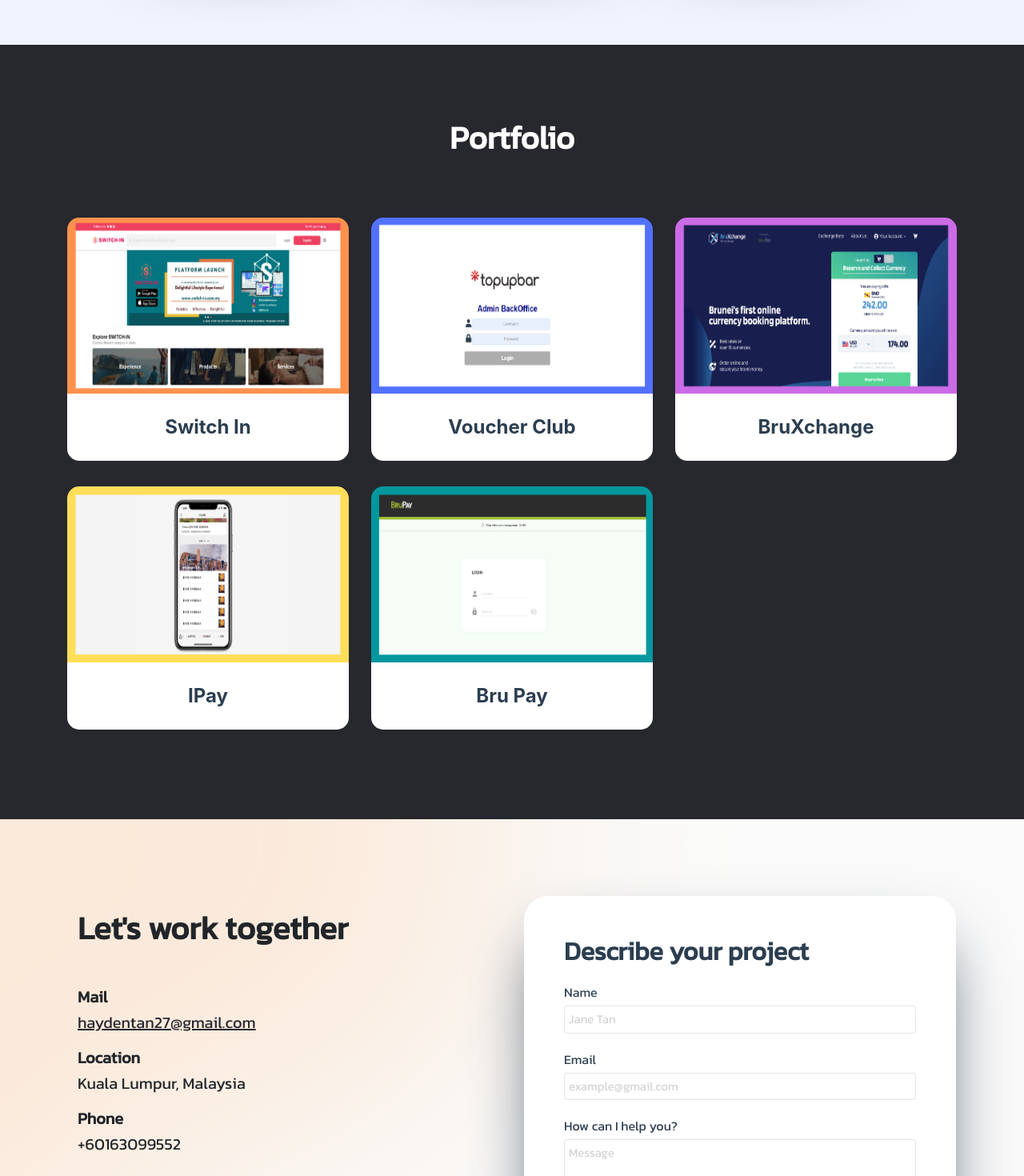
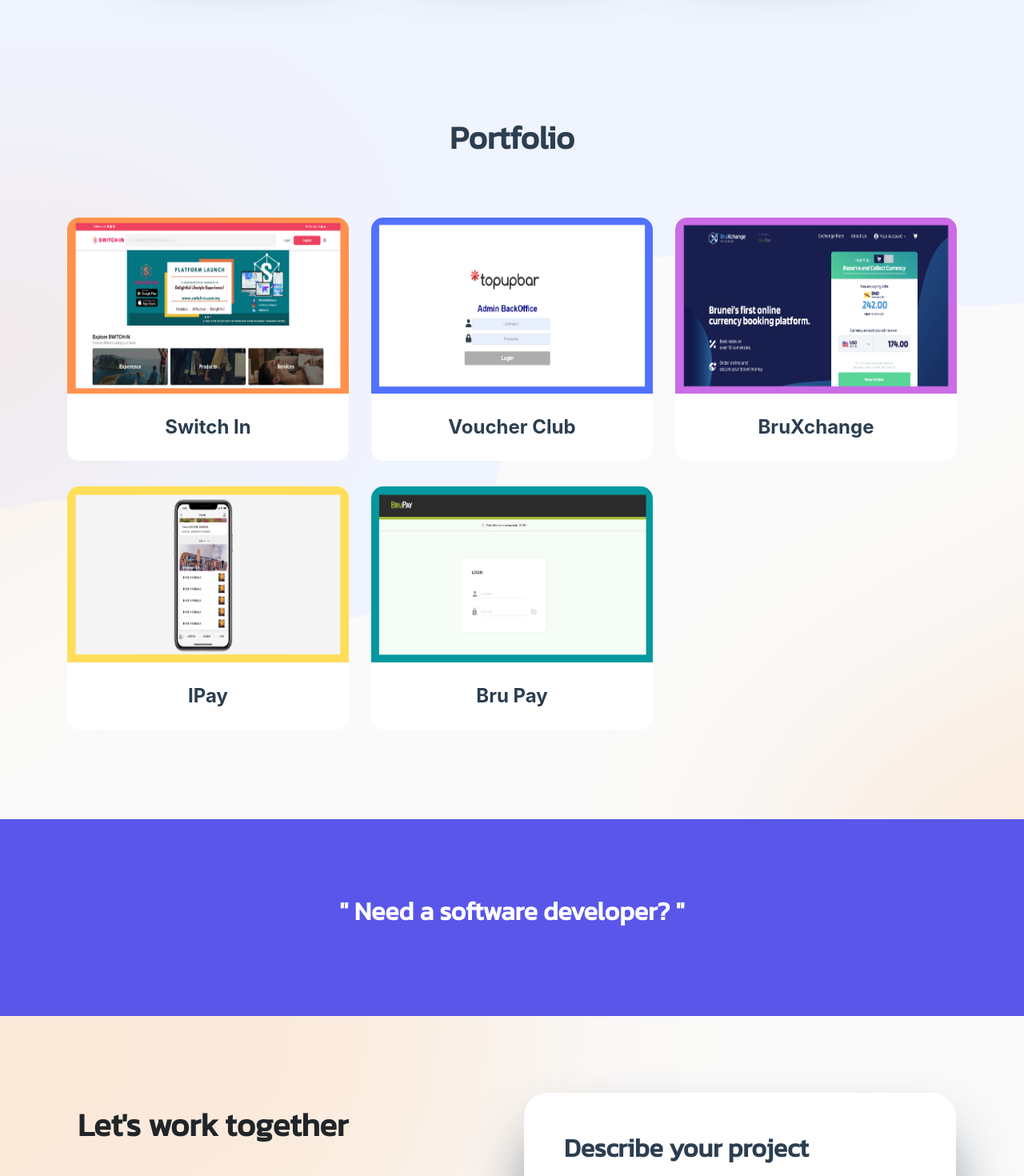
Before and after one commit to codecode272727/Portfolio0522, a Vue app: page / in a window 1280 px wide. Shown: the part 1875-3345 px from the top of the page at 80% size. Built offline with nearby package versions, Linux system fonts and the light colour scheme.

Commit message:
new changest

```diff
--- a/src/views/Contact.vue
+++ b/src/views/Contact.vue
@@ -1,5 +1,14 @@
 <template>
     <div>
+        <aside class="text-center bg-gradient-primary-to-secondary">
+            <div class="container px-5">
+                <div class="row gx-5 justify-content-center">
+                    <div class="col-xl-8">
+                        <div class="h2  text-white mb-3">" Need a software developer? "</div>
+                    </div>
+                </div>
+            </div>
+        </aside>
         <section id="contact" class="projects contact">
             <div class="container">
                 <div class="projects-wrapper contact-wrapper row">
--- a/src/views/Home.vue
+++ b/src/views/Home.vue
@@ -64,7 +64,7 @@
         <div class="container px-5">
             <div class="row gx-5 justify-content-center">
                 <div class="col-xl-8">
-                    <div class="h2  text-white mb-3">"An intuitive solution to a common problem that we all face, wrapped up in a single app! "</div>
+                    <div class="h2  text-white mb-3">" An intuitive solution to a common problem that we all face, wrapped up in a single app! "</div>
                 </div>
             </div>
         </div>
--- a/src/views/Work.vue
+++ b/src/views/Work.vue
@@ -3,7 +3,7 @@
         <section class="page-section section-bg-3" id="portfolio">
             <div class="container mb-3">
                 <div class="text-center">
-                    <h1 class="lh-1 mb-5 text-white">Portfolio</h1>
+                    <h1 class="lh-1 mb-5">Portfolio</h1>
                     <br />
                 </div>
                 <div class="row mt-2">
@@ -11,9 +11,6 @@
                         <!-- Portfolio item 1-->
                         <div class="portfolio-item">
                             <a class="portfolio-link" data-bs-toggle="modal" href="#portfolioModal1">
-                                <!--<div class="portfolio-hover">
-                                    <div class="portfolio-hover-content"><i class="fas fa-plus fa-3x"></i></div>
-                                </div>-->
                                 <img class="img-fluid portfolioImg" src="../assets/img/1.png" alt="..." />
                             <div class="portfolio-caption">
                                 <div class="portfolio-caption-heading">Switch In</div>
@@ -26,9 +23,6 @@
                         <!-- Portfolio item 2-->
                         <div class="portfolio-item">
                             <a class="portfolio-link" data-bs-toggle="modal" href="#portfolioModal2">
-                                <!--<div class="portfolio-hover">
-                                    <div class="portfolio-hover-content"><i class="fas fa-plus fa-3x"></i></div>
-                                </div>-->
                                 <img class="img-fluid portfolioImg" src="../assets/img/2.png" alt="..." />
                                 <div class="portfolio-caption">
                                 <div class="portfolio-caption-heading">Voucher Club</div>
@@ -41,9 +35,6 @@
                         <!-- Portfolio item 3-->
                         <div class="portfolio-item">
                             <a class="portfolio-link" data-bs-toggle="modal" href="#portfolioModal3">
-                                <!--<div class="portfolio-hover">
-                                    <div class="portfolio-hover-content"><i class="fas fa-plus fa-3x"></i></div>
-                                </div>-->
                                 <img class="img-fluid portfolioImg" src="../assets/img/3.png" alt="..." />
                                 <div class="portfolio-caption">
                                     <div class="portfolio-caption-heading">BruXchange</div>
@@ -56,9 +47,6 @@
                         <!-- Portfolio item 4-->
                         <div class="portfolio-item">
                             <a class="portfolio-link" data-bs-toggle="modal" href="#portfolioModal4">
-                                <!--<div class="portfolio-hover">
-                                    <div class="portfolio-hover-content"><i class="fas fa-plus fa-3x"></i></div>
-                                </div>-->
                                 <img class="img-fluid portfolioImg" src="../assets/img/5.png" alt="..." />
                                     <div class="portfolio-caption">
                                 <div class="portfolio-caption-heading">IPay</div>
@@ -70,9 +58,6 @@
                         <!-- Portfolio item 5-->
                         <div class="portfolio-item">
                             <a class="portfolio-link" data-bs-toggle="modal" href="#portfolioModal5">
-                                <!--<div class="portfolio-hover">
-                                    <div class="portfolio-hover-content"><i class="fas fa-plus fa-3x"></i></div>
-                                </div>-->
                                 <img class="img-fluid portfolioImg" src="../assets/img/4.png" alt="..." />
                                         <div class="portfolio-caption">
                                 <div class="portfolio-caption-heading">Bru Pay</div>
```
Also changed, not shown: src/assets/css/styles.css, src/assets/img/hero-bg-three.png (added).
